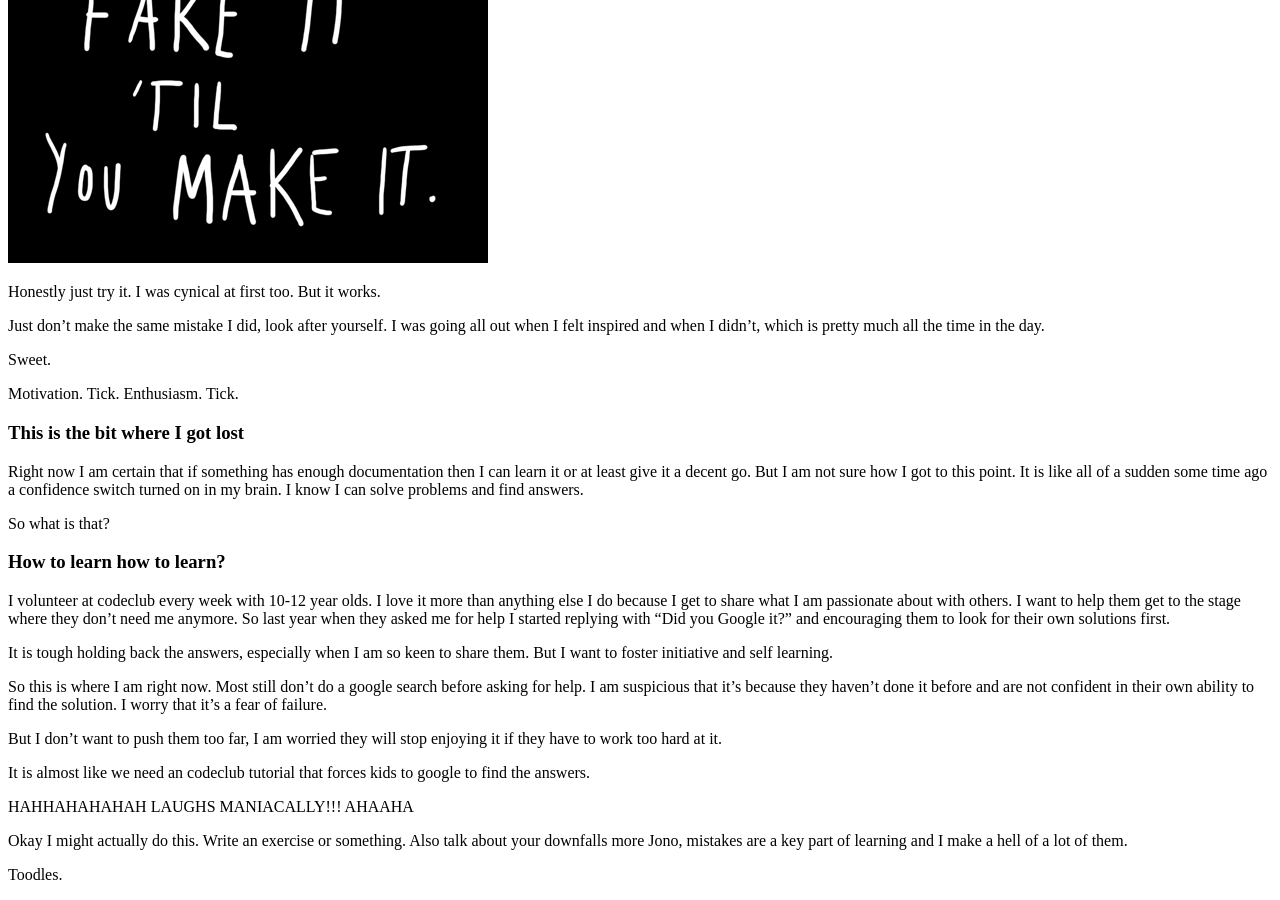
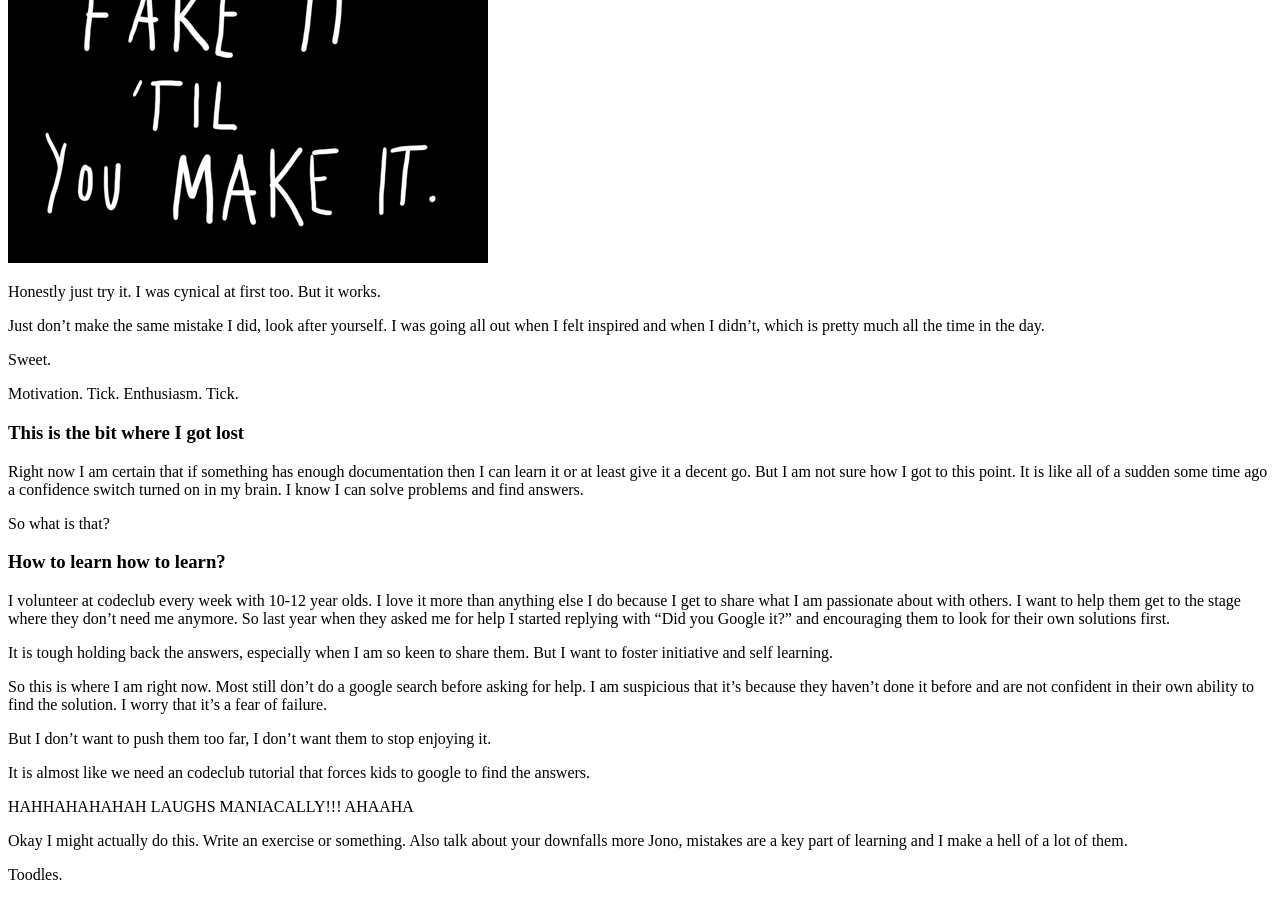
Before and after one commit to foopod/blog-2.0, a Jekyll site: the page built from _posts/2017-02-07-self-taught.md, in a window 1280 px wide and 900 px high, scrolled down 1783 px. Built offline with Jekyll 4.4.1, drawn with Linux system fonts in a browser that asks for light colours; nearby versions of some CDN libraries; some web fonts are replaced; comment, search, counter and statistics services are not loaded.

Commit message:
Update 2017-02-07-self-taught.md

```diff
--- a/_posts/2017-02-07-self-taught.md
+++ b/_posts/2017-02-07-self-taught.md
@@ -54,7 +54,7 @@ It is tough holding back the answers, especially when I am so keen to share them
 
 So this is where I am right now. Most still don't do a google search before asking for help. I am suspicious that it's because they haven't done it before and are not confident in their own ability to find the solution. I worry that it's a fear of failure.
 
-But I don't want to push them too far, I am worried they will stop enjoying it if they have to work too hard at it.
+But I don't want to push them too far, I don't want them to stop enjoying it.
 
 It is almost like we need an codeclub tutorial that forces kids to google to find the answers.
 
```
